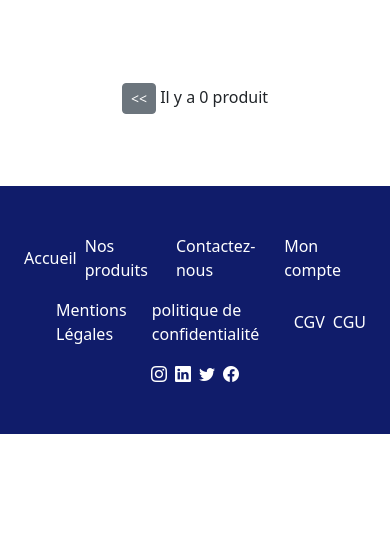
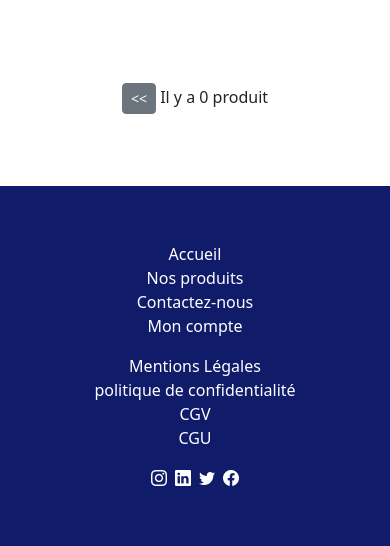
Before and after one commit to Matthieu-Charles/Astralsneaker, a Symfony app: template templates/product/show.html.twig in a window 390 px wide. Shown: the part 597-1143 px from the top of the page. Before the commit the page ends 1031 px from the top, so only its background shows below. Run offline with Twig, Linux system fonts and the light colour scheme; the template is opened without the code that fills it, so the values that code supplies are empty; some libraries are stand-ins or nearby versions.

Commit message:
footer responsive

```diff
--- a/templates/base.html.twig
+++ b/templates/base.html.twig
@@ -42,7 +42,7 @@
 									</form>
 								</div>
 								<div class="col-md-4 d-none d-xl-block text-center">
-									<h2 class="fw-bold text-white">ASTRAL SNEAKER</h2>
+									<h2 class="fw-bold text-white">AstralSneaker</h2>
 								</div>
 								<div class="col-xs-6 col-md-4 d-flex align-items-center justify-content-end">
 										<button type="button" class="btn btn-danger btn-sm">
@@ -130,37 +130,39 @@
 
 			<footer class="footer container-fluid bg-primary m-0 py-5 d-flex row align-items-center">
 				<div class="container">
-					<ul class="list-inline d-flex column fs-8 justify-content-center align-items-center">
-						<li class="list-inline-item text-black">
+					<div class="row container-fluid m-auto">
+						<ul class="col-md-4 list-inline d-flex flex-column fs-8 justify-content-center align-items-center text-center m-auto my-2">
+							<li class="list-inline-item m-0">
 								<a href="{{path('homepage')}}">Accueil</a>
 							</li>
-						<li class="list-inline-item">
+							<li class="list-inline-item m-0">
 								<a href="{{path('productslist')}}">Nos produits</a>
 							</li>
-						<li class="list-inline-item">
+							<li class="list-inline-item m-0">
 								<a href="{{path('contact')}}">Contactez-nous</a>
 							</li>
-						<li class="list-inline-item">
+							<li class="list-inline-item m-0">
 								<a href="#">Mon compte</a>
 							</li>
 						</ul>
-					<ul class="d-flex column fs-8 justify-content-center align-items-center">
-						<li class="list-inline-item">
+
+						<ul class="col-md-4 d-flex flex-column fs-8 justify-content-center align-items-center text-center my-2">
+							<li class="list-inline-item m-0">
 								<a href="#">Mentions Légales
 								</a>
 							</li>
-						<li class="list-inline-item">
+							<li class="list-inline-item m-0">
 								<a href="#">politique de confidentialité</a>
 							</li>
-						<li class="list-inline-item">
+							<li class="list-inline-item m-0">
 								<a href="#">CGV</a>
 							</li>
-						<li class="list-inline-item">
+							<li class="list-inline-item m-0">
 								<a href="#">CGU</a>
 							</li>
 						</ul>
-					<div class="social">
-						<div class="d-flex column fs-8 justify-content-center align-items-center">
+
+						<div class="col-md-4 d-flex column fs-8 justify-content-center align-items-center my-2">
 							<a href="#" class="icons mx-1">
 								<i class="bi bi-instagram"></i>
 							</a>
@@ -173,9 +175,8 @@
 							<a href="#" class="icons mx-1">
 								<i class="bi bi-facebook"></i>
 							</a>
-							</a>
 						</div>
-					</div>
+
 				</div>
 			</footer>
 			<script src="https://cdn.jsdelivr.net/npm/bootstrap@5.2.0-beta1/dist/js/bootstrap.bundle.min.js" integrity="sha384-pprn3073KE6tl6bjs2QrFaJGz5/SUsLqktiwsUTF55Jfv3qYSDhgCecCxMW52nD2" crossorigin="anonymous"></script>
```
Lines whose indentation alone changed are shown as unchanged.
